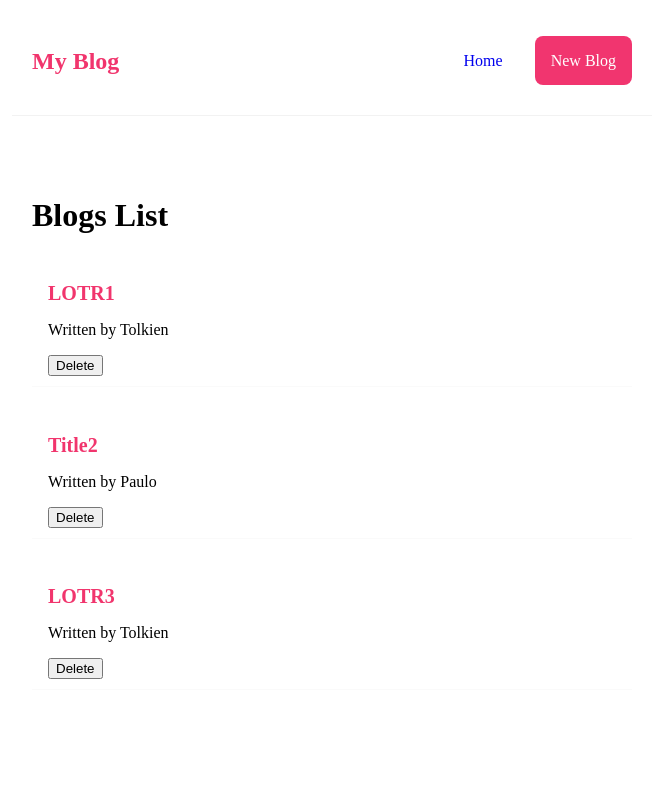
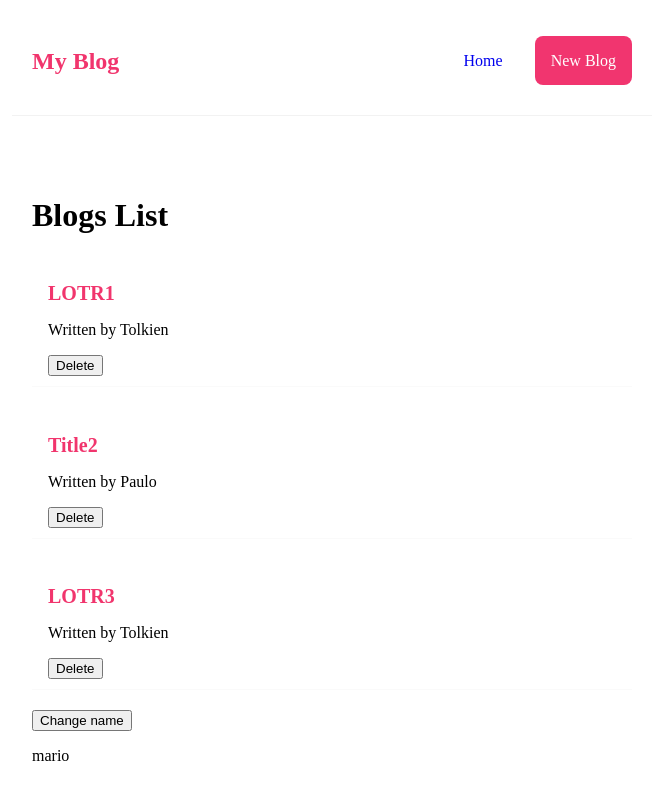
Before and after one commit to UP419/blog-app, a React (Vite) app: page / in a window 1280 px wide. Shown: the top 800 px of the page, without its empty margins (308-971 px from the left). Built offline with nearby package versions, Linux system fonts and the light colour scheme.

Commit message:
useEffect dependencies example

```diff
--- a/src/Home.tsx
+++ b/src/Home.tsx
@@ -9,6 +9,8 @@
         {title: "LOTR3", body: " Body3", author: "Tolkien", id: 3}
     ]);
 
+    const [name, setName] = useState("mario");
+
     const handleDelete = (id) => {
         console.log(id)
         const filteredBlogs = blogs.filter(blog => blog.id !== id);
@@ -17,12 +19,16 @@
 
     useEffect(() => {
             console.log("Use effect usage!")
-        }
+            console.log(name);
+        }, [name]
     );
+    // if deps array is empty, useEffect function only runs after initial render
 
     return (
         <div className="home">
             <BlogList blogs={blogs} title={"Blogs List"} handleDelete={handleDelete}/>
+            <button onClick={() => setName("Luigi")}>Change name</button>
+            <p>{name}</p>
         </div>
     )
 }
```
